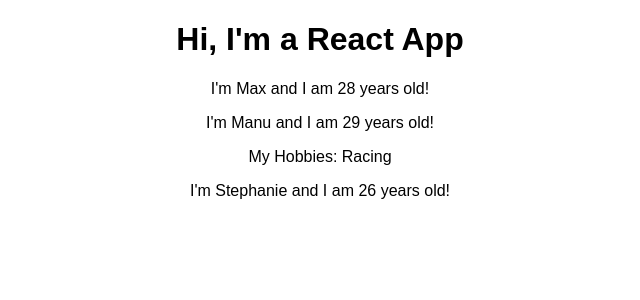
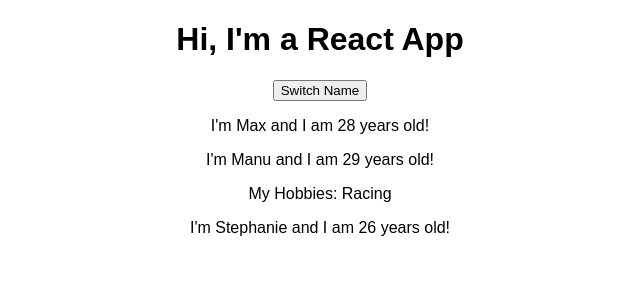
Before and after one commit to castlesmadeofcode/Udemy-React, a React (Create React App) app: page / in a window 1280 px wide. Shown: the top 300 px of the page, without its empty margins (320-960 px from the left). Built offline with nearby package versions, Linux system fonts and the light colour scheme.

Commit message:
state and event handling

```diff
--- a/src/App.js
+++ b/src/App.js
@@ -5,6 +5,35 @@ import Person from './Person/Person'
 class App extends Component {
   // creates a new class object that inherits from Component class which is imported from the react library
   // Components are basically custom HTML elements
+
+
+  // props are set and passed from outside into the Person component, state is managed from within a component
+  // state property is only available in Components that extend Components so class based React Components
+  // if anything in state changes react will rerender/update the dom
+  state = {
+    persons: [
+      { name: 'Max', age: 28 },
+      { name: 'Manu', age: 29 },
+      { name: 'Stephanie', age: 26 }
+    ]
+  }
+
+  // Handler is used to indicate this is a method you arnet actively calling, but assigning as an event handler
+  switchNameHandler = () => {
+    // console.log('Was clicked!')
+    // DONT DO THIS this.state.persons[0].name = 'Maximilian'
+    this.setState({
+      persons: [
+        { name: 'Maximilian', age: 28 },
+        { name: 'Manu', age: 29 },
+        { name: 'Stephanie', age: 27 }
+      ]
+    })
+    // the component object has a setState method which allows us to update the state property which updates the DOM
+    // set state takes an object as an argument and will merge whatever we define within it with our existing state
+  }
+
+
   render() {
     // React calls render to      | return/render something to the screen/DOM
     // every react component must ^
@@ -12,9 +41,13 @@ class App extends Component {
     return (
       <div className="App">
         <h1>Hi, I'm a React App</h1>
-        <Person name="Max" age="28"></Person>
-        <Person name="Manu" age="29">My Hobbies: Racing</Person>
-        <Person name="Stephanie" age="26"></Person>
+        {/* dont add parenthesis, if we do this the function will be executed immediately once react
+        renders to the dom, instead we pass a reference to the function (this.switchNameHandler)*/}
+        <button onClick={this.switchNameHandler}>Switch Name</button>
+        {/* this refers to the class */}
+        <Person name={this.state.persons[0].name} age={this.state.persons[0].age}></Person>
+        <Person name={this.state.persons[1].name} age={this.state.persons[1].age}>My Hobbies: Racing</Person>
+        <Person name={this.state.persons[2].name} age={this.state.persons[2].age}></Person>
 
       </div>
     );
--- a/src/Person/Person.js
+++ b/src/Person/Person.js
@@ -2,7 +2,7 @@ import React from 'react';
 // in its simplest form a component is just a function that returns some JSX
 
 // person = argument list, arrow, funciton body
-const person = (props) => {
+const Person = (props) => {
     // props has all properties of component (properties meaning attributes we add onto our component)
     return (
         <div>
@@ -14,4 +14,4 @@ const person = (props) => {
     );
 };
 
-export default person;
+export default Person;
```
